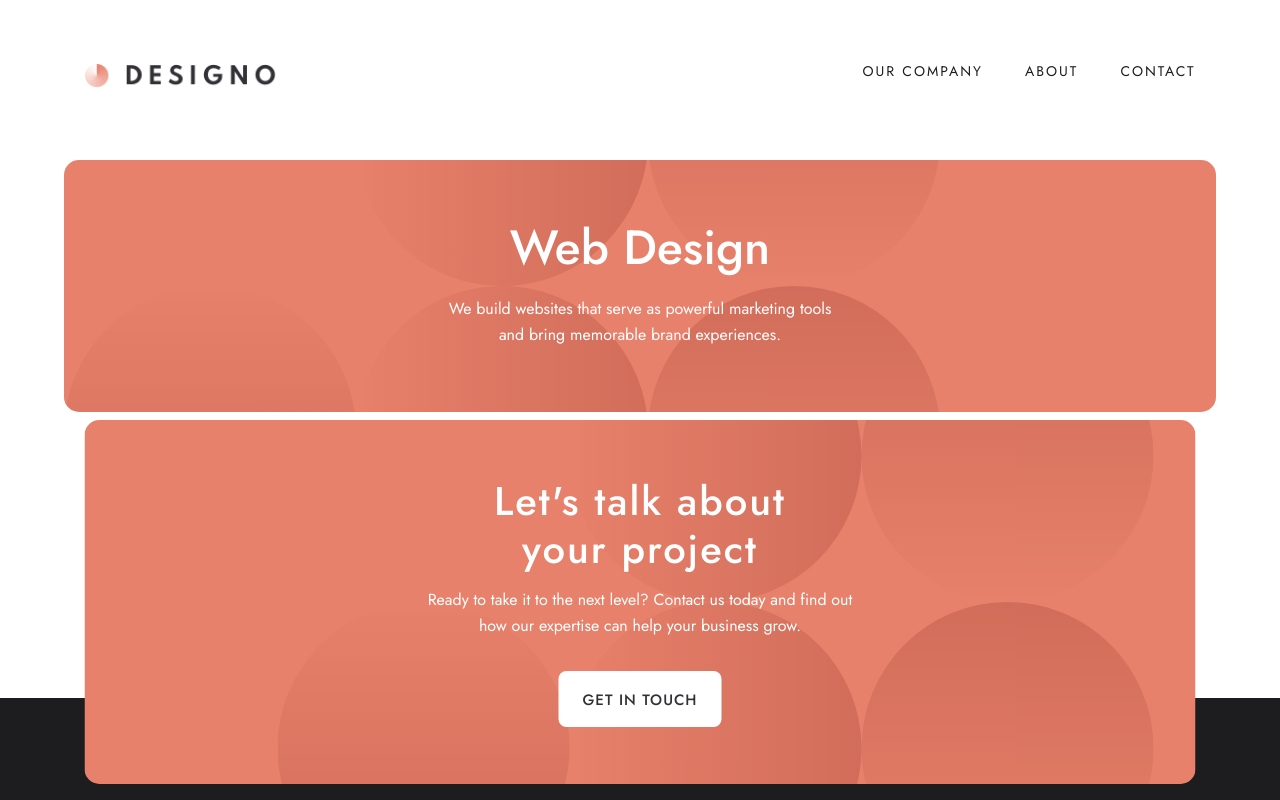
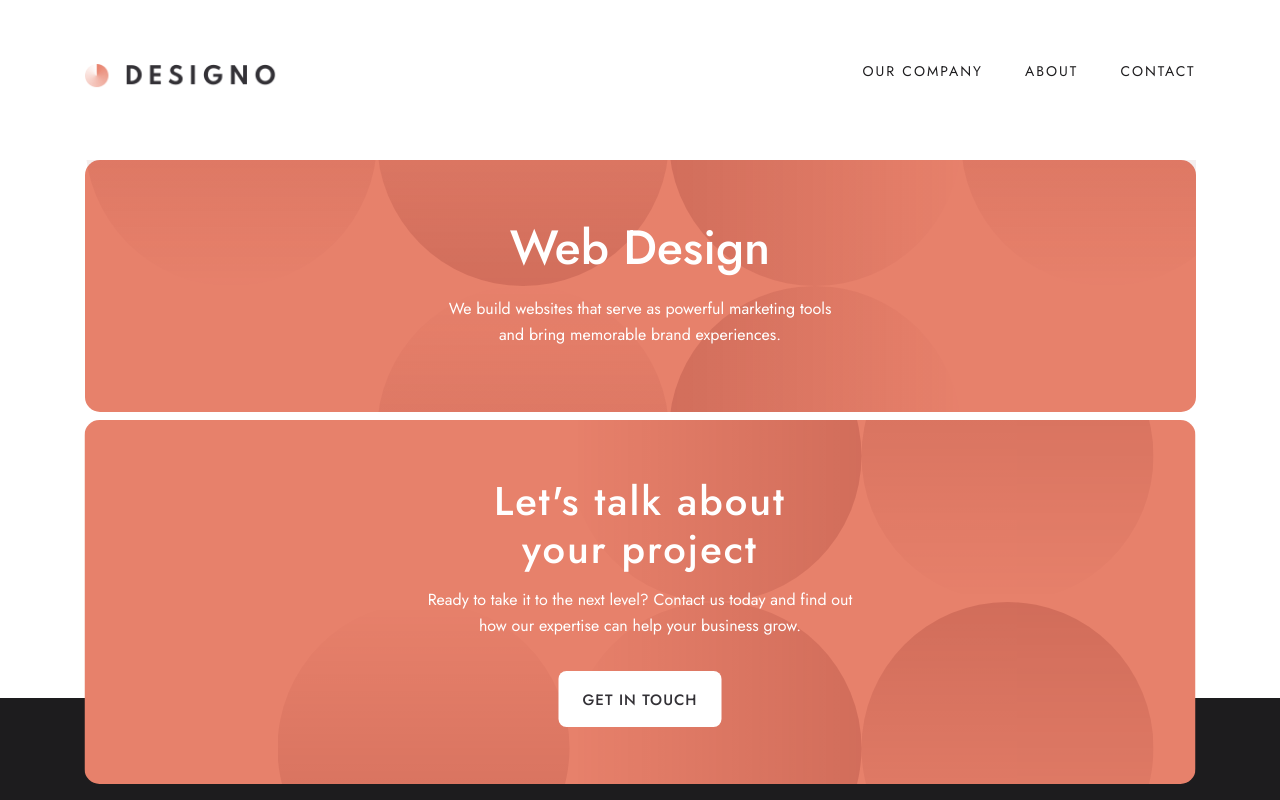
Before and after one commit to dbslapitan/designo, a Next.js app: page /designs/web in a window 1280 px wide. Shown: the top 800 px of the page. Built offline with nearby package versions, Linux system fonts and the light colour scheme.

Commit message:
fix background of title section on designs

```diff
--- a/src/ui/title-section/title-section.module.scss
+++ b/src/ui/title-section/title-section.module.scss
@@ -6,25 +6,43 @@
     background-color: $peach;
     color: $white;
     text-align: center;
-    background-image: url("../../../public/shared/desktop/bg-pattern-small-circle.svg");
-    background-repeat: repeat-x;
-    background-size: 18.25rem 18.25rem;
-    background-position: top right;
     position: relative;
+    max-width: 69.4375rem;
+
+    &::before{
+        content: "";
+        position: absolute;
+        width: 100%;
+        height: 100%;
+        top: 0;
+        left: 0;
+        background-image: url("../../../public/shared/desktop/bg-pattern-small-circle.svg");
+        background-repeat: no-repeat;
+        background-size: 18.25rem 18.25rem;
+        background-position: top right;
+
+        @include tablet{
+            background-image: url("../../../public/shared/desktop/bg-pattern-call-to-action.svg");
+            background-position: left 0 center;
+            background-size: 876px 584px;
+            transform: rotateZ(180deg);
+            background-repeat: repeat;
+            background-position: top 50% right 292px;
+            z-index: 0;
+        }
+    }
 
     @include tablet{
         padding: 4rem 0;
         width: 90%;
         margin: auto;
         border-radius: 0.9375rem;
-        background-image: url("../../../public/shared/desktop/bg-pattern-call-to-action.svg");
-        background-position: left 0 center;
-        background-size: 876px 584px;
-        background-repeat: no-repeat;
     }
 
     &__title{
         @include heading-2;
+        position: relative;
+        z-index: 1;
 
         @include tablet{
             @include heading-4;
@@ -35,6 +53,8 @@
         @include body-1;
         margin: 1.5rem auto 0;
         max-width: 400px;
+        position: relative;
+        z-index: 1;
 
         @include tablet{
             @include body-2;
```
